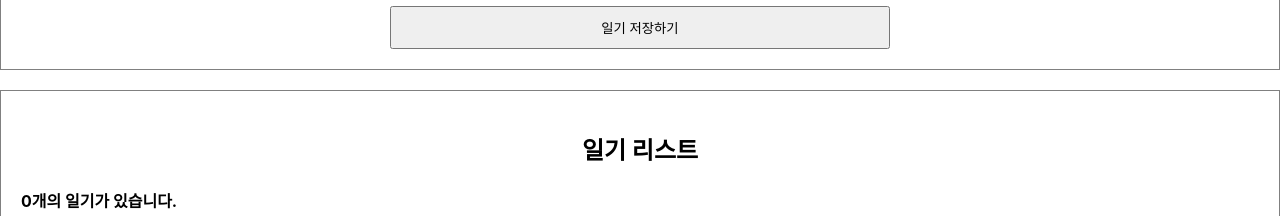
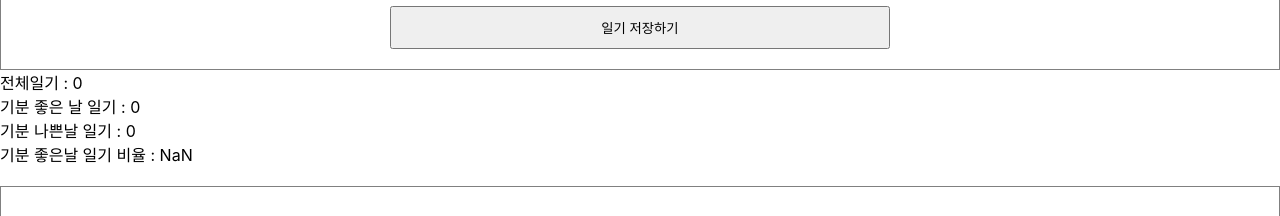
Before and after one commit to dev-kimgoeun/simplediary, a React (Create React App) app: page / in a window 1280 px wide. Shown: the part 470-686 px from the top of the page. Built offline with nearby package versions, Linux system fonts and the light colour scheme; no server answers.

Commit message:
app 수정

```diff
--- a/src/App.js
+++ b/src/App.js
@@ -1,5 +1,5 @@
 // import React, {useState, useEffect} from 'react';
-import {useEffect, useRef, useState } from 'react';
+import {useEffect, useMemo, useRef, useState } from 'react';
 import './App.css';
 import DiaryEditor from './DiaryEditor';
 import DiaryList from './DiaryList';
@@ -45,7 +45,6 @@ function App() {
   };
 
   const onRemove = (targetId) => {
-    console.log(`${targetId}가 삭제되었습니다.`);
     const newDiaryList = data.filter((it) => it.id !== targetId);
     setData(newDiaryList);
   };
@@ -56,9 +55,23 @@ function App() {
     );
   };
 
+  const getDiaryAnalysis = useMemo(() => {
+
+
+    const goodCount = data.filter((it) => it.emotion >= 3).length;
+    const badCount = data.length - goodCount;
+    const goodRatio = (goodCount/ data.length) * 100;
+    return {goodCount, badCount, goodRatio};
+  },[data.length]);
+
+  const {goodCount,badCount,goodRatio} = getDiaryAnalysis;
   return (
     <div className="App">
    <DiaryEditor onCreate={onCreate}/>
+   <div>전체일기 : {data.length}</div>
+   <div>기분 좋은 날 일기 : {goodCount}</div>
+   <div>기분 나쁜날 일기 : {badCount}</div>
+   <div>기분 좋은날 일기 비율 : {goodRatio}</div>
    <DiaryList onEdit={onEdit} onRemove={onRemove}  diaryList = {data}/>
     </div>
   );
```
